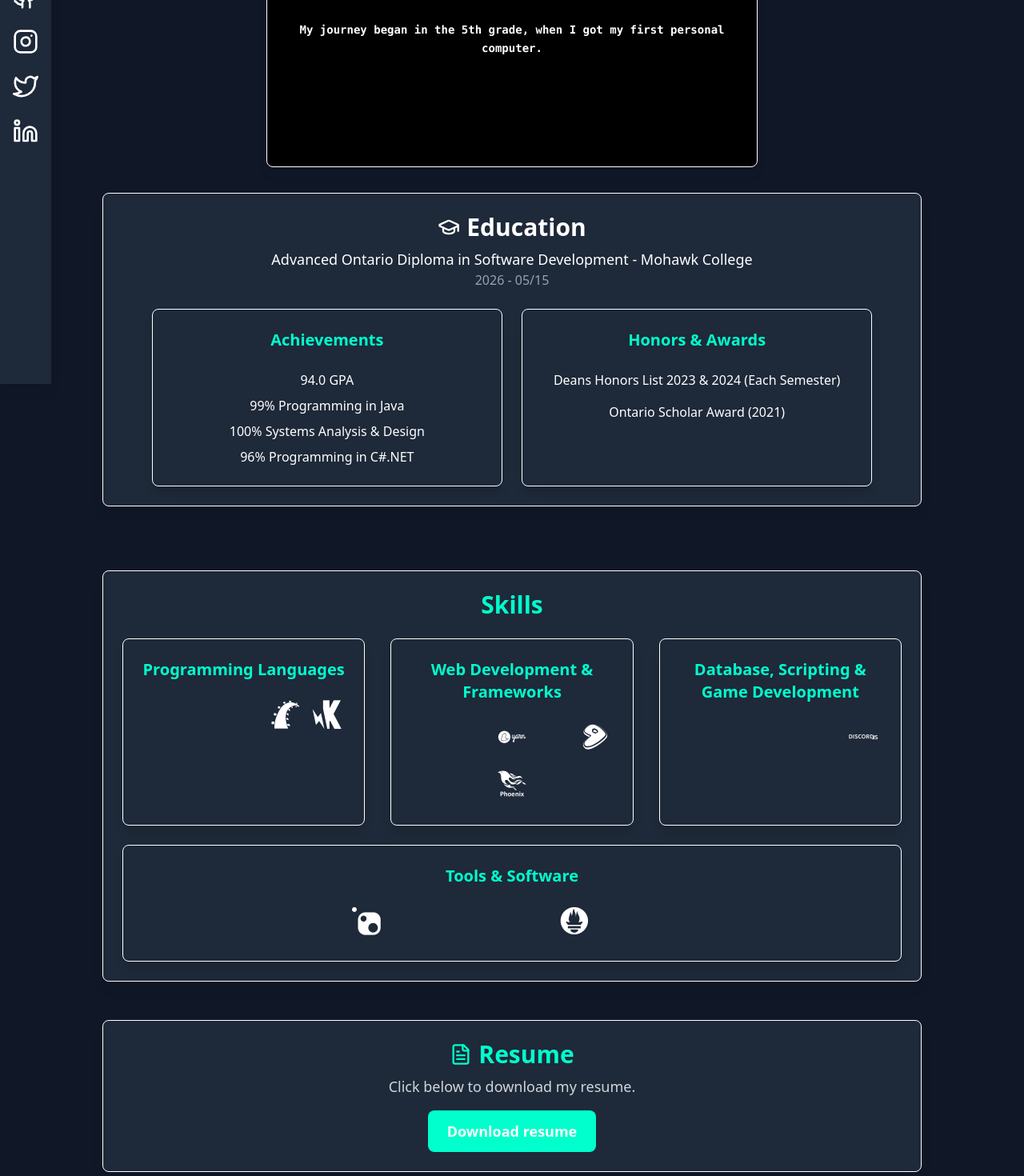
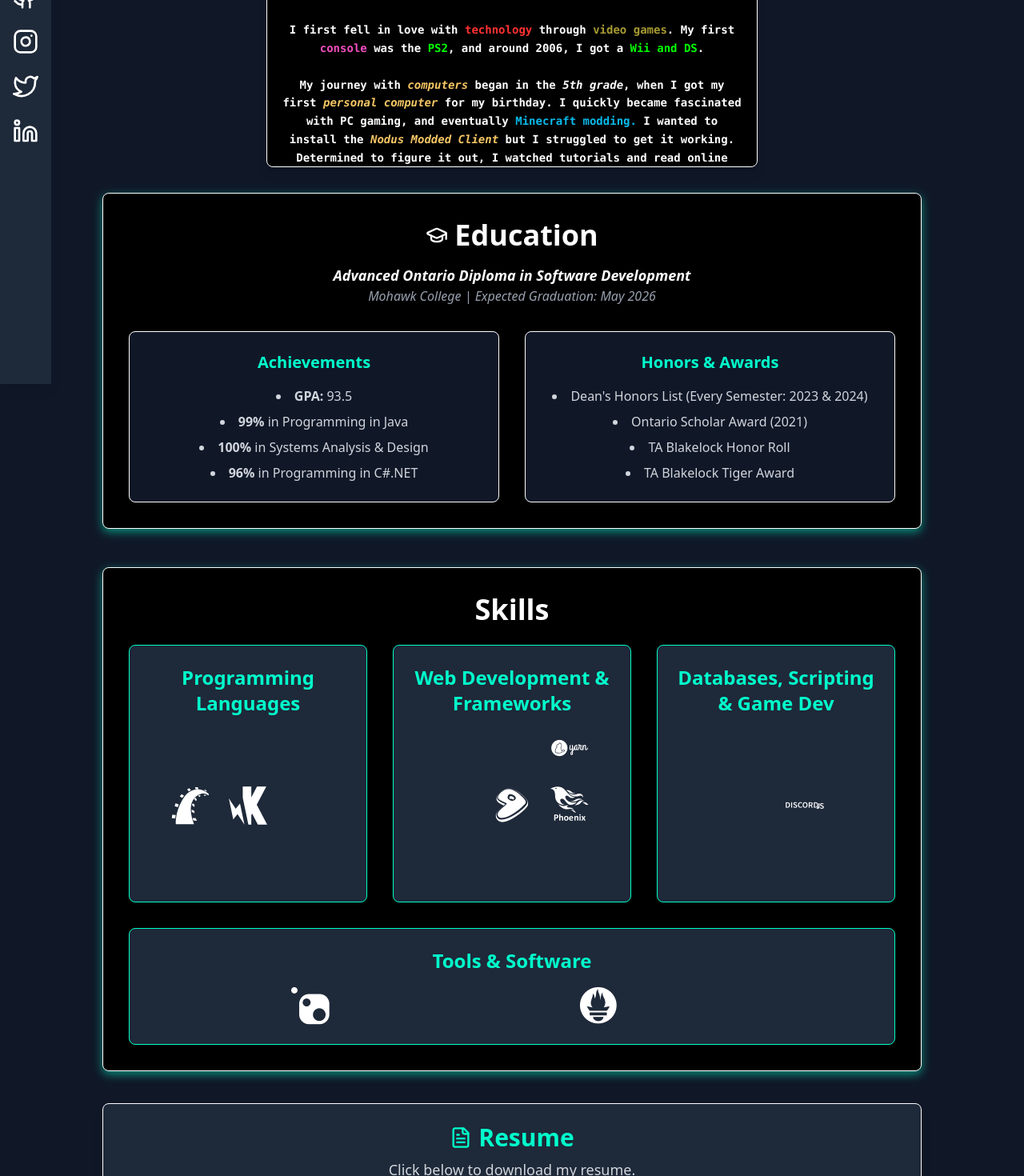
Before and after one commit to brendanddev/brendans-website, a React (Vite) app: page /about in a window 1280 px wide. Shown: the part 320-1790 px from the top of the page at 80% size. Built offline with nearby package versions, Linux system fonts and the light colour scheme.

Commit message:
Commit #60 - Changing About Page, Adding Framer Motion and Hover Effects

```diff
--- a/src/components/Terminal.jsx
+++ b/src/components/Terminal.jsx
@@ -1,3 +1,5 @@
+
+
 // Terminal.jsx
 // Brendan Dileo
 
--- a/src/pages/About.jsx
+++ b/src/pages/About.jsx
@@ -5,8 +5,8 @@
 
 
 import Sidebar from "../components/Sidebar";
-
 import { GraduationCap, FileText } from "lucide-react";
+import { MdMilitaryTech } from "react-icons/md";
 import Header from "../components/Header";
 import { motion } from "framer-motion";
 
@@ -21,153 +21,208 @@ const About = () => {
         <Sidebar />
 
         <section className="w-full flex justify-center items-center mb-8">
-            <div className="w-3/5 h-[300px] bg-black rounded-lg shadow-lg flex flex-col border border-white overflow-hidden font-mono">
+
+        <motion.div
+          className="w-3/5 h-[300px] bg-black rounded-lg shadow-lg flex flex-col border border-white overflow-hidden font-mono"
+          initial={{ opacity: 0, x: -500 }}
+          animate={{ opacity: 1, x: 0 }}
+          transition={{ duration: 0.8, ease: "easeOut" }}
+        >
+
           <div className="h-8 bg-white flex items-center justify-between px-4 text-sm text-black">
             <span>About-Brendan</span>
               <div className="flex gap-2">
-
                 <div className="w-3 h-3 bg-red-500 rounded-full"></div>
                 <div className="w-3 h-3 bg-yellow-500 rounded-full"></div>
                 <div className="w-3 h-3 bg-green-500 rounded-full"></div>
               </div>
           </div>
 
-                    <div className="flex-1 p-4 font-semibold text-sm text-white overflow-y-auto leading-relaxed">
-                        Hi, I'm <span className="font-bold text-[#00ff00]">Brendan</span>, a <span className="italic">Software Development</span> student
-                        and <span className="italic">Aspiring Full Stack Developer</span> passionate about
-                        <span className="font-bold text-[#ff3131]"> technology</span> and <span className="font-bold text-[#00ff00]">creating</span>.
-                        <br /><br />
+          <motion.div
+            className="flex-1 p-4 font-semibold text-sm text-white overflow-y-auto leading-relaxed"
+            initial={{ opacity: 0 }}
+            animate={{ opacity: 1 }}
+            transition={{ delay: 0.5, duration: 1 }}
+          >
+            Hi, I'm <span className="font-bold text-[#00ff00]">Brendan</span>, a{" "}
+            <span className="italic">Software Development</span> student and{" "}
+            <span className="italic">Aspiring Full Stack Developer</span> with a passion for{" "}
+            <span className="font-bold text-[#ff3131]"> technology </span> and{" "}
+            <span className="font-bold text-[#00ff00]">creating</span>.
+            <br />
+            <br />
+            I first fell in love with <span className="font-bold text-[#ff3131]"> technology</span> through{" "}
+            <span className="font-bold text-[#a89b32]"> video games</span>. My first{" "}
+            <span className="font-bold text-[#f24ebe]">console</span> was the{" "}
+            <span className="font-bold text-[#00ff00]">PS2</span>, and around 2006, I got a{" "}
+            <span className="font-bold text-[#00ff00]"> Wii and DS</span>.
+            <br />
+            <br />
+            My journey with <span className="font-bold italic text-[#f7c765]">computers</span> began in the{" "}
+            <span className="italic">5th grade</span>, when I got my first{" "}
+            <span className="font-bold italic text-[#f7c765]"> personal computer</span> for my birthday. I quickly became
+            fascinated with PC gaming, and eventually{" "}
+            <span className="font-bold text-[#09baeb]"> Minecraft modding.</span> I wanted to install the{" "}
+            <span className="font-bold italic text-[#f7c765]">Nodus Modded Client </span> but I struggled to get it
+            working. Determined to figure it out, I watched tutorials and read online documentation, my first real
+            experience with <span className="font-bold text-[#3235e6]"> problem-solving </span>and{" "}
+            <span className="font-bold text-[#5658f5]">troubleshooting</span>.
+            <br />
+            <br />
+            By 7th grade, I built my first custom PC, and ever since, I've been building, fixing, and taking apart
+            computers—whether for fun, personal projects, or helping friends.
+            <br />
+            <br />
+            In 9th grade, I became even more interested in coding, programming, and modding, and by 11th grade, my
+            passion for software development really took off. I wanted to mod Call of Duty: Black Ops 1 Zombies on PC,
+            which led me down a rabbit hole of researching online communities and open-source tools. Without official
+            documentation, I had to analyze decompiled game scripts, which became my first hands-on experience with
+            coding and programming languages.
+            <br />
+            <br />
+            Now, I'm focused on Software Development, Automation, Machine Learning, and creating efficient solutions for
+            complex real-world problems.
+          </motion.div>
+        </motion.div>
+      </section>
 
-                        My journey began in the 5th grade, when I got my first personal computer.
+      <section className="w-full mb-12">
+        <motion.div
+          className="w-full p-8 border rounded-lg shadow-[0_4px_12px_rgba(0,255,204,0.5)] bg-black"
+          initial={{ opacity: 0, x: 500 }}
+          animate={{ opacity: 1, x: 0 }}
+          transition={{ duration: 0.8, ease: "easeOut", delay: 0.2 }}
+        >
+          <h2 className="text-4xl font-bold flex items-center justify-center gap-2">
+            <GraduationCap size={28} /> Education
+          </h2>
 
-                        <br /><br />
+          <div className="text-center mt-4">
+            <p className="text-lg font-semibold italic text-white">
+              Advanced Ontario Diploma in Software Development
+            </p>
+            <p className="text-gray-400 italic">Mohawk College | Expected Graduation: May 2026</p>
+          </div>
+
+          <div className="mt-8 grid grid-cols-1 md:grid-cols-2 gap-8">
+            <div className="p-6 border rounded-lg shadow-lg bg-gray-900 transition-transform duration-300 hover:scale-105 hover:border-[#00ffcc] hover:shadow-[0_0_15px_rgba(0,255,204,0.8)]">
+              <h3 className="text-xl font-semibold text-[#00ffcc] mb-4">Achievements</h3>
+              <ul className="list-disc list-inside text-gray-300 space-y-2">
+                <li><span className="font-bold">GPA:</span> 93.5</li>
+                <li><span className="font-bold">99%</span> in Programming in Java</li>
+                <li><span className="font-bold">100%</span> in Systems Analysis & Design</li>
+                <li><span className="font-bold">96%</span> in Programming in C#.NET</li>
+              </ul>
+            </div>
+
+            <div className="p-6 border rounded-lg shadow-lg bg-gray-900 transition-transform duration-300 hover:scale-105 hover:border-[#00ffcc] hover:shadow-[0_0_15px_rgba(0,255,204,0.8)]">
+              <h3 className="text-xl font-semibold text-[#00ffcc] mb-4">Honors & Awards</h3>
+              <ul className="list-disc list-inside text-gray-300 space-y-2">
+                <li>Dean's Honors List (Every Semester: 2023 & 2024)</li>
+                <li>Ontario Scholar Award (2021)</li>
+                <li>TA Blakelock Honor Roll</li>
+                <li>TA Blakelock Tiger Award</li>
+              </ul>
             </div>
           </div>
+        </motion.div>
       </section>
 
-        <section className="w-full mb-12 border-[#00ffcc] pb-8">
-          <div className="w-full p-6 border rounded-lg shadow-lg bg-gray-800">
-            <h2 className="text-3xl font-semibold flex items-center justify-center gap-2">
-              <GraduationCap size={28} /> Education
-            </h2>
-            <p className="text-lg mt-2">
-              Advanced Ontario Diploma in Software Development - Mohawk College
-            </p>
-            <p className="text-gray-400">2026 - 05/15</p>
+      <motion.div
+        className="w-full p-8 border rounded-lg shadow-[0_4px_12px_rgba(0,255,204,0.5)] bg-black mb-10"
+        initial={{ opacity: 0, x: -500 }}
+        animate={{ opacity: 1, x: 0 }}
+        transition={{ duration: 0.8, ease: "easeOut", delay: 0.2 }}
+      >
 
-            <div className="flex flex-wrap justify-center gap-6 mt-6">
+      <h2 className="text-4xl font-bold text-center mb-6">Skills</h2>
+      <div className="grid grid-cols-1 sm:grid-cols-2 lg:grid-cols-3 gap-8">
 
-              <div className="w-[45%] p-6 border rounded-lg shadow-lg bg-gray-800">
-                <h3 className="text-xl font-semibold text-[#00ffcc]">Achievements</h3>
-                <br />
-                <div className="flex justify-center flex-wrap gap-4">
-                  <div className="flex flex-col items-center gap-2">
-                    <p>94.0 GPA</p>
-                    <p>99% Programming in Java</p>
-                    <p>100% Systems Analysis & Design</p>
-                    <p>96% Programming in C#.NET</p>
-                  </div>
+        {/* Programming Languages */}
+        <div className="text-center p-6 border border-[#00ffcc] rounded-lg shadow-lg bg-gray-800 transition-transform transform hover:scale-105">
+          <h3 className="text-2xl font-semibold text-[#00ffcc] mb-4">Programming Languages</h3>
+          <div className="flex justify-center flex-wrap gap-6">
+            <i className="devicon-java-plain text-5xl hover:text-[#ff9900] transition-colors" />
+            <i className="devicon-python-plain text-5xl hover:text-[#306998] transition-colors" />
+            <i className="devicon-javascript-plain text-5xl hover:text-[#f7df1e] transition-colors" />
+            <i className="devicon-csharp-plain text-5xl hover:text-[#9b4f96] transition-colors" />
+            <i className="devicon-dot-net-plain text-5xl hover:text-[#512bd4] transition-colors" />
+            <i className="devicon-php-plain text-5xl hover:text-[#777bb3] transition-colors" />
+            <i className="devicon-swift-plain text-5xl hover:text-[#fa7343] transition-colors" />
           </div>
         </div>
 
-              <div className="w-[45%] p-6 border rounded-lg shadow-lg bg-gray-800">
-                <h3 className="text-xl font-semibold text-[#00ffcc]">Honors & Awards</h3>
-                <br />
-                <div className="flex justify-center flex-wrap gap-4">
-                  <p>Deans Honors List 2023 & 2024 (Each Semester)</p>
-                  <p>Ontario Scholar Award (2021)</p>
+        {/* Web Development & Frameworks */}
+        <div className="text-center p-6 border border-[#00ffcc] rounded-lg shadow-lg bg-gray-800 transition-transform transform hover:scale-105">
+          <h3 className="text-2xl font-semibold text-[#00ffcc] mb-4">Web Development & Frameworks</h3>
+          <div className="flex justify-center flex-wrap gap-6">
+            <i className="devicon-react-original text-5xl hover:text-[#61dafb] transition-colors" />
+            <i className="devicon-nodejs-plain-wordmark text-5xl hover:text-[#68a063] transition-colors" />
+            <i className="devicon-bootstrap-plain text-5xl hover:text-[#563d7c] transition-colors" />
+            <i className="devicon-tailwindcss-original text-5xl hover:text-[#38b2ac] transition-colors" />
+            <i className="devicon-html5-plain text-5xl hover:text-[#e34c26] transition-colors" />
+            <i className="devicon-css3-plain text-5xl hover:text-[#1572b6] transition-colors" />
+          </div>
+        </div>
+
+        {/* Database, Scripting & Game Development */}
+        <div className="text-center p-6 border border-[#00ffcc] rounded-lg shadow-lg bg-gray-800 transition-transform transform hover:scale-105">
+          <h3 className="text-2xl font-semibold text-[#00ffcc] mb-4">Databases, Scripting & Game Dev</h3>
+          <div className="flex justify-center flex-wrap gap-6">
+            <i className="devicon-microsoftsqlserver-plain text-5xl hover:text-[#cc2927] transition-colors" />
+            <i className="devicon-mysql-plain text-5xl hover:text-[#00758f] transition-colors" />
+            <i className="devicon-bash-plain text-5xl hover:text-[#4eaa25] transition-colors" />
+            <i className="devicon-unity-plain text-5xl hover:text-[#ffffff] transition-colors" />
+            <i className="devicon-godot-plain text-5xl hover:text-[#478cbf] transition-colors" />
+          </div>
+        </div>
+
+        {/* Tools & Software */}
+        <div className="col-span-3 text-center p-6 border border-[#00ffcc] rounded-lg shadow-lg bg-gray-800 transition-transform transform hover:scale-105">
+          <h3 className="text-2xl font-semibold text-[#00ffcc] mb-4">Tools & Software</h3>
+          <div className="flex justify-center flex-wrap gap-6">
+            <i className="devicon-git-plain text-5xl hover:text-[#f34f29] transition-colors" />
+            <i className="devicon-vscode-plain text-5xl hover:text-[#007acc] transition-colors" />
+            <i className="devicon-pycharm-plain text-5xl hover:text-[#21d789] transition-colors" />
+            <i className="devicon-json-plain text-5xl hover:text-[#f7df1e] transition-colors" />
+            <i className="devicon-intellij-plain text-5xl hover:text-[#000000] transition-colors" />
+            <i className="devicon-gimp-plain text-5xl hover:text-[#5c5543] transition-colors" />
+            <i className="devicon-xcode-plain text-5xl hover:text-[#1575f3] transition-colors" />
+            <i className="devicon-linux-plain text-5xl hover:text-[#fcc624] transition-colors" />
           </div>
         </div>
 
       </div>
-          </div>
-        </section>
+    </motion.div>
 
-        <section className="w-full mb-12 p-6 border rounded-lg shadow-lg bg-gray-800">
-          <h2 className="text-3xl font-semibold text-[#00ffcc]">Skills</h2>
-          <div className="mt-6 grid grid-cols-1 sm:grid-cols-2 lg:grid-cols-3 gap-8">
-
-            <div className="text-center p-6 border rounded-lg shadow-lg bg-gray-800">
-              <h3 className="text-xl font-semibold text-[#00ffcc]">Programming Languages</h3>
-              <br />
-              <div className="flex justify-center flex-wrap gap-4">
-                <i className="devicon-java-plain text-4xl mb-2" />
-                <i className="devicon-python-plain text-4xl mb-2" />
-                <i className="devicon-javascript-plain text-4xl mb-2" />
-                <i className="devicon-csharp-plain text-4xl mb-2" />
-                <i className="devicon-dot-net-plain text-4xl mb-2" />
-                <i className="devicon-php-plain text-4xl mb-2" />
-                <i className="devicon-swift-plain text-4xl mb-2" />
-              </div>
-
-            </div>
-
-            <div className="text-center p-6 border rounded-lg shadow-lg bg-gray-800">
-              <h3 className="text-xl font-semibold text-[#00ffcc]">Web Development & Frameworks</h3>
-              <br />
-              <div className="flex justify-center flex-wrap gap-4">
-                <i className="devicon-react-original text-4xl mb-2" />
-                <i className="devicon-nodejs-plain-wordmark text-4xl mb-2" />
-                <i className="devicon-bootstrap-plain text-4xl mb-2" />
-                <i className="devicon-tailwindcss-original text-4xl mb-2" />
-                <i className="devicon-html5-plain text-4xl mb-2" />
-                <i className="devicon-css3-plain text-4xl mb-2" />
-              </div>
-
-            </div>
-
-            <div className="text-center p-6 border rounded-lg shadow-lg bg-gray-800">
-              <h3 className="text-xl font-semibold text-[#00ffcc]">Database, Scripting & Game Development</h3>
-              <br />
-              <div className="flex justify-center flex-wrap gap-4">
-                <i className="devicon-microsoftsqlserver-plain text-4xl mb-2" />
-                <i className="devicon-mysql-plain text-4xl mb-2" />
-                <i className="devicon-bash-plain text-4xl mb-2" />
-                <i className="devicon-unity-plain text-4xl mb-2" />
-                <i className="devicon-godot-plain text-4xl mb-2" />
-              </div>
-
-            </div>
-
-          </div>
-
-          <div className="mt-6 grid grid-cols-1 sm:grid-cols-2 lg:grid-cols-3 gap-8">
-            <div className="col-span-3 text-center p-6 border rounded-lg shadow-lg bg-gray-800">
-              <h3 className="text-xl font-semibold text-[#00ffcc]">Tools & Software</h3>
-              <br />
-              <div className="flex justify-center flex-wrap gap-4">
-                <i className="devicon-git-plain text-4xl mb-2" />
-                <i className="devicon-vscode-plain text-4xl mb-2" />
-                <i className="devicon-pycharm-plain text-4xl mb-2" />
-                <i className="devicon-json-plain text-4xl mb-2" />
-                <i className="devicon-intellij-plain text-4xl mb-2" />
-                <i className="devicon-gimp-plain text-4xl mb-2" />
-                <i className="devicon-xcode-plain text-4xl mb-2" />
-                <i className="devicon-linux-plain text-4xl mb-2" />
-              </div>
-
-            </div>
-
-          </div>
-
-        </section>
-
-        <section className="w-full mb-12 p-6 border rounded-lg shadow-lg bg-gray-800">
-
+    <motion.div
+      className="w-full p-6 border rounded-lg shadow-lg bg-gray-800 mb-10"
+      initial={{ opacity: 0, x: 500 }}
+      animate={{ opacity: 1, x: 0 }}
+      transition={{ duration: 0.8, ease: "easeOut", delay: 0.2 }}
+    >
       <h2 className="text-3xl font-semibold text-[#00ffcc] flex items-center justify-center gap-2">
         <FileText size={28} /> Resume
       </h2>
 
       <p className="text-lg mt-2 text-gray-300">Click below to download my resume.</p>
+
       <a
         href="/Test-Resume.pdf"
         download="Test-Resume.pdf"
-            className="mt-4 inline-block px-6 py-3 text-lg font-semibold text-white bg-[#00ffcc] rounded-lg hover:bg-[#00ddaa] transition"
-          >Download resume</a>
-        </section>
+        className="mt-4 inline-block px-6 py-3 text-lg font-semibold text-black bg-[#00ffcc] rounded-lg
+                  shadow-[0_0_10px_rgba(0,255,204,0.6)]
+                  transition-all duration-300 ease-in-out
+                  hover:bg-[#00ddaa] hover:scale-105 hover:shadow-[0_0_20px_rgba(0,255,204,0.9)]
+                  active:scale-95"
+      >
+        Download Resume
+      </a>
+    </motion.div>
 
     </div>
   </div>
+
   );
 };
 
```
Lines whose indentation alone changed are shown as unchanged.
